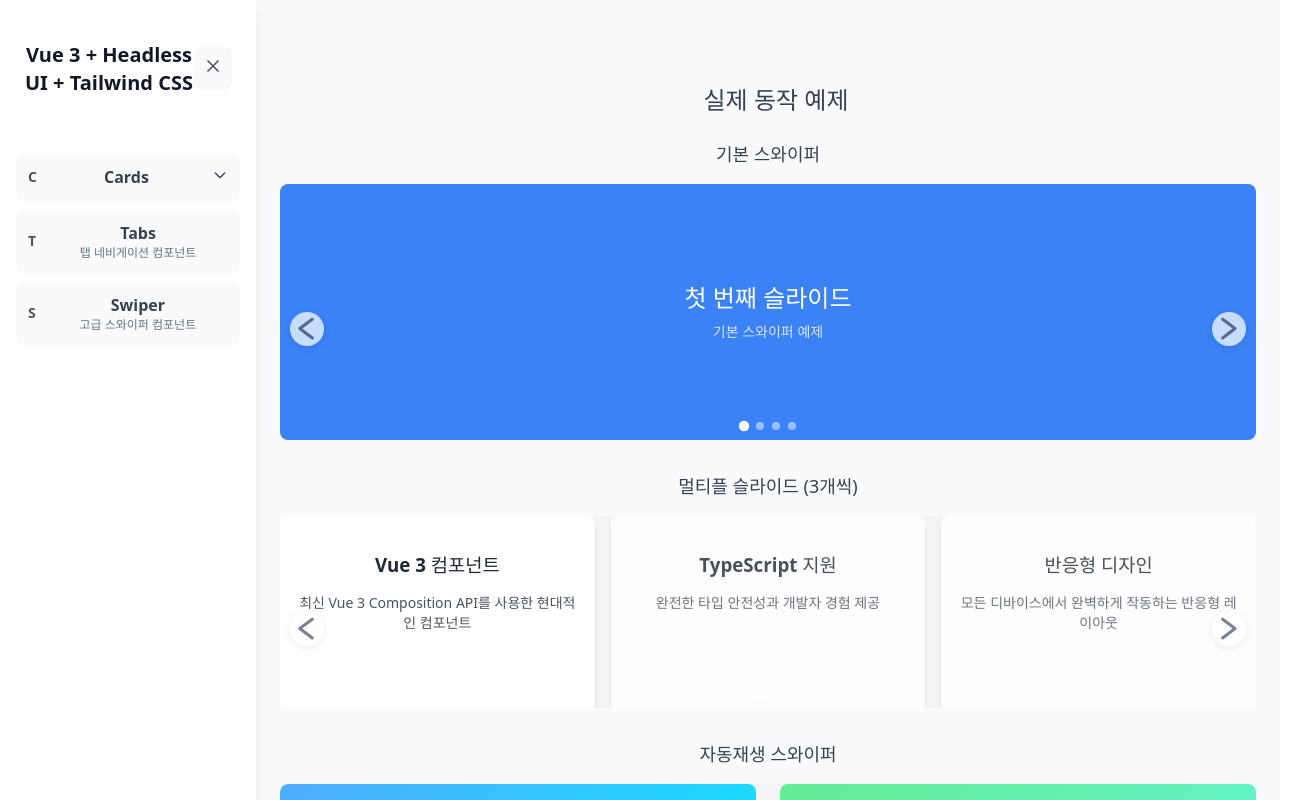
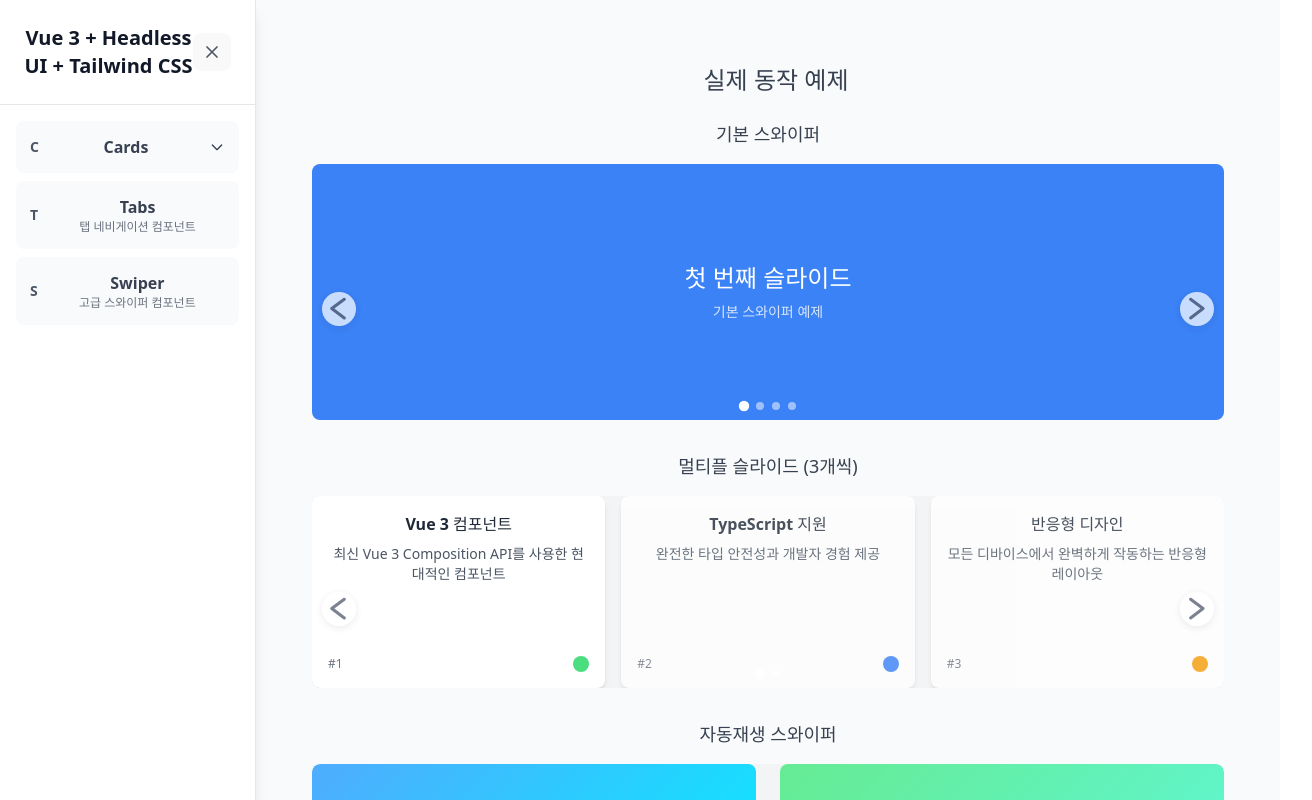
Before and after one commit to Theo1678/moremore-component, a Vue app: page /swiper in a window 1280 px wide. Shown: the top 800 px of the page, 1312 px wide, since content can reach past the window. Built offline with nearby package versions, Linux system fonts and the light colour scheme.

Commit message:
preflight 제거

```diff
--- a/tailwind.config.js
+++ b/tailwind.config.js
@@ -7,7 +7,6 @@ export default {
   ],
   // 전역 스타일 비활성화 (라이브러리용)
   corePlugins: {
-    preflight: false, // Tailwind의 전역 리셋 스타일 비활성화
     container: false, // container 클래스 비활성화 (전역 충돌 방지)
   },
   // 모든 클래스에 prefix 추가 (선택사항)
```
